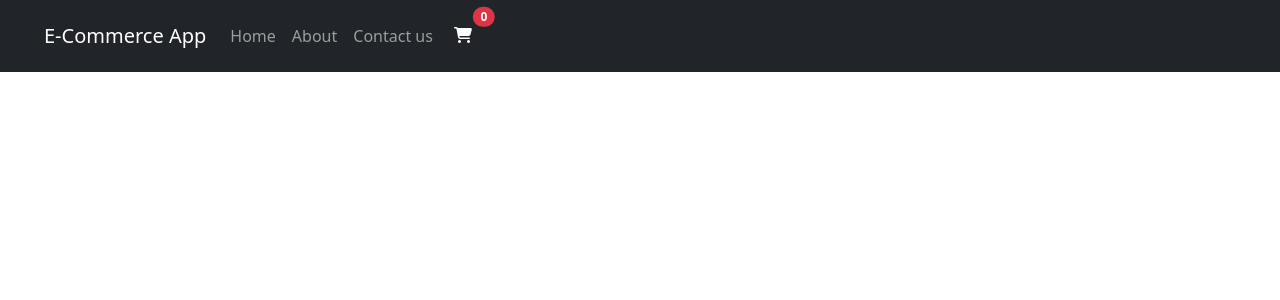
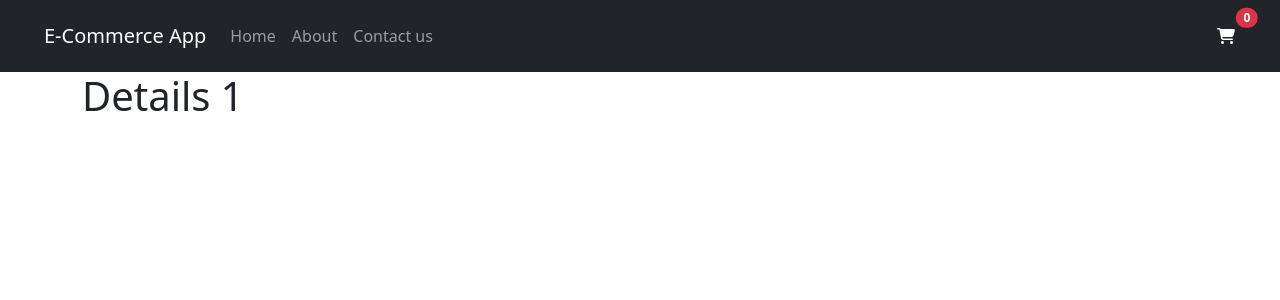
Before and after one commit to youssef-attai/supermarket, a React (Create React App) app: page /products/1 in a window 1280 px wide. Shown: the top 300 px of the page. Built offline with nearby package versions, Linux system fonts and the light colour scheme.

Commit message:
Add product details route

```diff
--- a/src/components/app.jsx
+++ b/src/components/app.jsx
@@ -5,6 +5,7 @@ import { Route, Routes } from "react-router-dom";
 import About from "./about";
 import Contact from "./contact";
 import Home from "./home";
+import ProductDetails from './productDetails';
 
 class App extends Component {
   state = {
@@ -88,6 +89,7 @@ class App extends Component {
         />
         <main className="container">
           <Routes>
+            <Route path="/products/:id" element={<ProductDetails />} />
             <Route path="/" element={<Home />} />
             <Route path="/about" element={<About />} />
             <Route path="/contact" element={<Contact />} />
--- a/src/components/navbar.jsx
+++ b/src/components/navbar.jsx
@@ -1,12 +1,13 @@
 import React, { Component } from "react";
+import { Link } from "react-router-dom";
 
 const NavBar = (props) => {
   return (
     <nav className="navbar navbar-dark navbar-expand-lg bg-dark p-3">
       <div className="container-fluid">
-        <a className="navbar-brand ms-3" href="/">
+        <Link className="navbar-brand ms-3" to="/">
           E-Commerce App
-        </a>
+        </Link>
         <button
           className="navbar-toggler"
           type="button"
@@ -24,31 +25,29 @@ const NavBar = (props) => {
         >
           <ul className="navbar-nav">
             <li className="nav-item">
-              <a className="nav-link" href="/">
+              <Link className="nav-link" to="/">
                 Home
-              </a>
+              </Link>
             </li>
             <li className="nav-item">
-              <a className="nav-link" href="/about">
+              <Link className="nav-link" to="/about">
                 About
-              </a>
+              </Link>
             </li>
             <li className="nav-item">
-              <a className="nav-link" href="/contact">
+              <Link className="nav-link" to="/contact">
                 Contact us
-              </a>
-            </li>
-            <li className="nav-item">
-              <a className="btn btn-dark position-relative me-3" href="/cart">
-                <i className="fas fa-shopping-cart"></i>
-                <span className="position-absolute top-0 start-100 translate-middle badge rounded-pill bg-danger">
-                  {props.count}
-                </span>
-              </a>
+              </Link>
             </li>
           </ul>
         </div>
       </div>
+      <Link className="btn btn-dark position-relative me-3" to="/cart">
+        <i className="fas fa-shopping-cart"></i>
+        <span className="position-absolute top-0 start-100 translate-middle badge rounded-pill bg-danger">
+          {props.count}
+        </span>
+      </Link>
     </nav>
   );
 };
--- /dev/null
+++ b/src/components/productDetails.jsx
@@ -0,0 +1,12 @@
+import { useParams } from "react-router-dom";
+
+const ProductDetails = (props) => {
+  let { id } = useParams();
+  return (
+    <>
+      <h1>Details {id}</h1>
+    </>
+  );
+};
+
+export default ProductDetails;
--- a/src/index.js
+++ b/src/index.js
@@ -1,4 +1,4 @@
-import React from "react";
+import React, { StrictMode } from "react";
 import { createRoot } from "react-dom/client";
 import { BrowserRouter } from "react-router-dom";
 
@@ -11,7 +11,9 @@ import "../node_modules/@fortawesome/fontawesome-free/css/all.css";
 const container = document.getElementById("root");
 const root = createRoot(container);
 root.render(
-  <BrowserRouter>
-    <App />
-  </BrowserRouter>
+  <StrictMode>
+    <BrowserRouter>
+      <App />
+    </BrowserRouter>
+  </StrictMode>
 );
```
